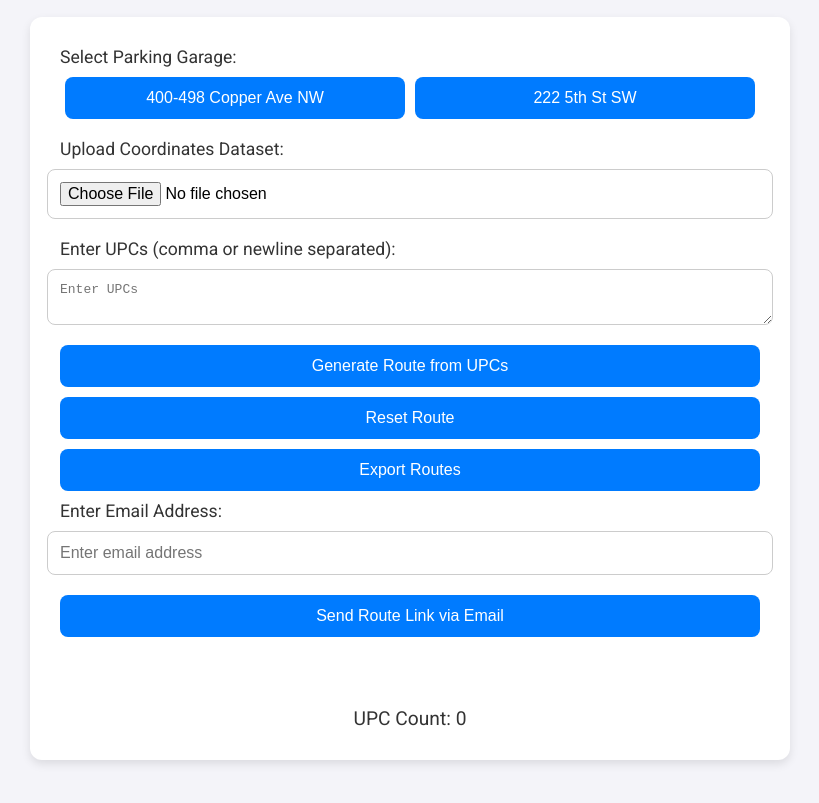
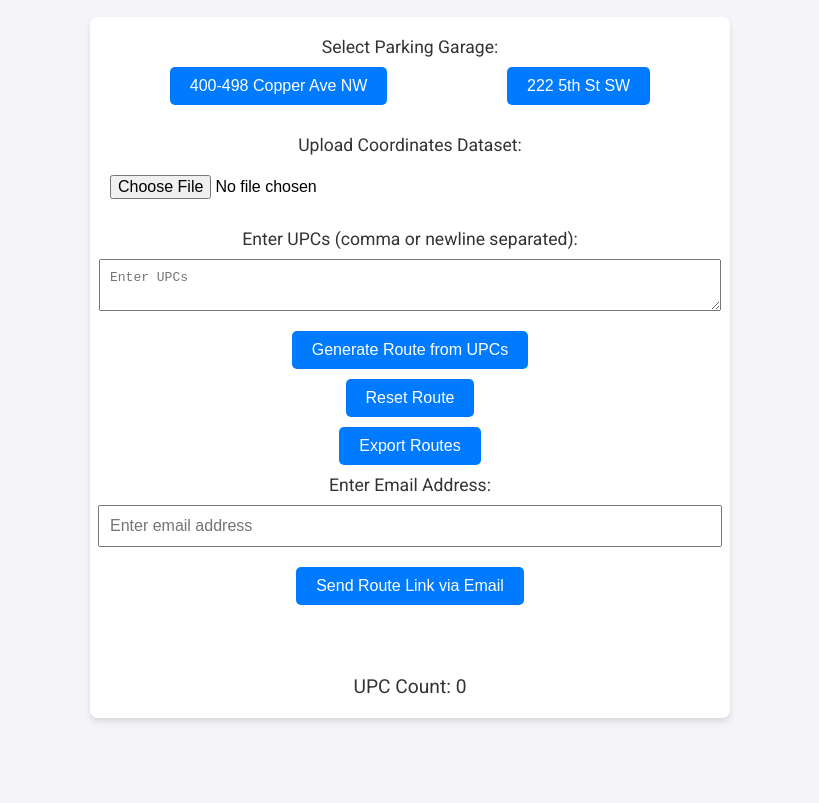
Before and after one commit to TheCraftySlayer/route-planner, a website built with webpack: page index.html in a window 1280 px wide. Shown: the part 77-880 px from the top of the page, without its empty margins (230-1049 px from the left). Built offline with nearby package versions, Linux system fonts and the light colour scheme; a script that the page names is missing.

Commit message:
Update index.html

```diff
--- a/index.html
+++ b/index.html
@@ -22,15 +22,14 @@
             margin-bottom: 20px;
             font-size: 2.5em;
             color: #333;
-            text-align: center;
         }
 
         .container {
             background: #fff;
-            border-radius: 12px;
-            box-shadow: 0 4px 10px rgba(0, 0, 0, 0.1);
-            padding: 30px;
-            max-width: 700px;
+            border-radius: 8px;
+            box-shadow: 0 4px 6px rgba(0, 0, 0, 0.1);
+            padding: 20px;
+            max-width: 600px;
             width: 100%;
             display: flex;
             flex-direction: column;
@@ -41,47 +40,36 @@
             font-size: 1.1em;
             margin-bottom: 10px;
             color: #333;
-            width: 100%;
-            text-align: left;
         }
 
         input[type="file"], input[type="email"], textarea {
             font-size: 1em;
             margin-bottom: 20px;
-            padding: 12px;
+            padding: 10px;
             width: 100%;
-            border: 1px solid #ccc;
-            border-radius: 8px;
         }
 
         button {
             background-color: #007BFF;
             color: white;
             border: none;
-            border-radius: 8px;
-            padding: 12px 24px;
+            border-radius: 5px;
+            padding: 10px 20px;
             font-size: 1em;
             cursor: pointer;
-            transition: background-color 0.3s, transform 0.2s;
+            transition: background-color 0.3s;
             margin-bottom: 10px;
-            width: 100%;
         }
 
         button:hover {
             background-color: #0056b3;
-            transform: scale(1.05);
         }
 
         .garage-buttons {
             display: flex;
-            justify-content: space-between;
+            justify-content: space-around;
             width: 100%;
             margin-bottom: 20px;
-        }
-
-        .garage-buttons button {
-            flex: 1;
-            margin: 0 5px;
         }
 
         #routeLinks, #routeStats {
@@ -135,7 +123,7 @@
     <div id="map"></div>
     <script src="https://cdnjs.cloudflare.com/ajax/libs/xlsx/0.17.0/xlsx.full.min.js"></script>
     <script>
-        let map;
+        var map; // Declare map globally
 
         async function initMap() {
             const { Map } = await google.maps.importLibrary("maps");
```
